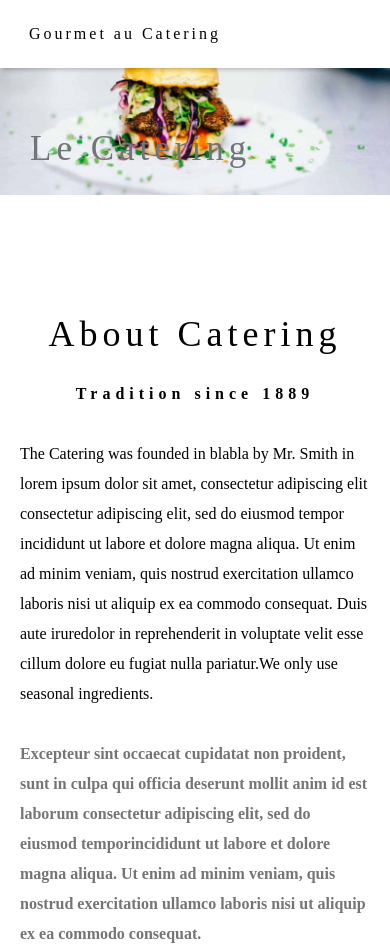
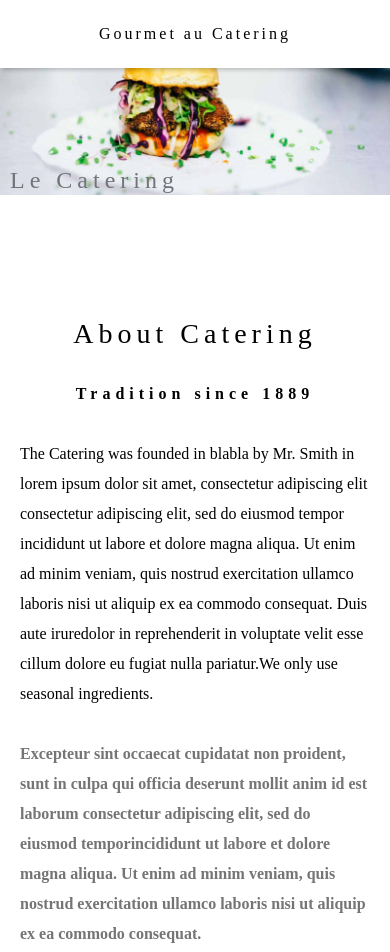
Before and after one commit to Programmer-Habib/web-project-00013-gourmet-catering-template-, a plain HTML site: page index.html in a window 390 px wide. Shown: the top 952 px of the page. Drawn offline with Linux system fonts and the light colour scheme.

Commit message:
Update style.css

```diff
--- a/style.css
+++ b/style.css
@@ -203,7 +203,23 @@ body{
     .nav-menu{
         display: none;
     }
-
+    .logo{
+        width: 100%;
+    }
+    .header-text{
+        bottom: 5px;
+        left: 10px;
+    }
+    .header-text h1{
+        font-size: 24px;
+    }
+    /* global h1 */
+    .global-h1{
+        font-size: 28px;
+    }
+    .global-h2{
+        font-size: 20px;
+    }
     /* section1 reponsive */
     .section1{
         display: block;
@@ -228,4 +244,8 @@ body{
     .section2-article{
         width: 100%;
     }
+    /* section3 responsive */
+    .section3-article-text p b{
+        font-size: 17px;
     }
+    }
```
